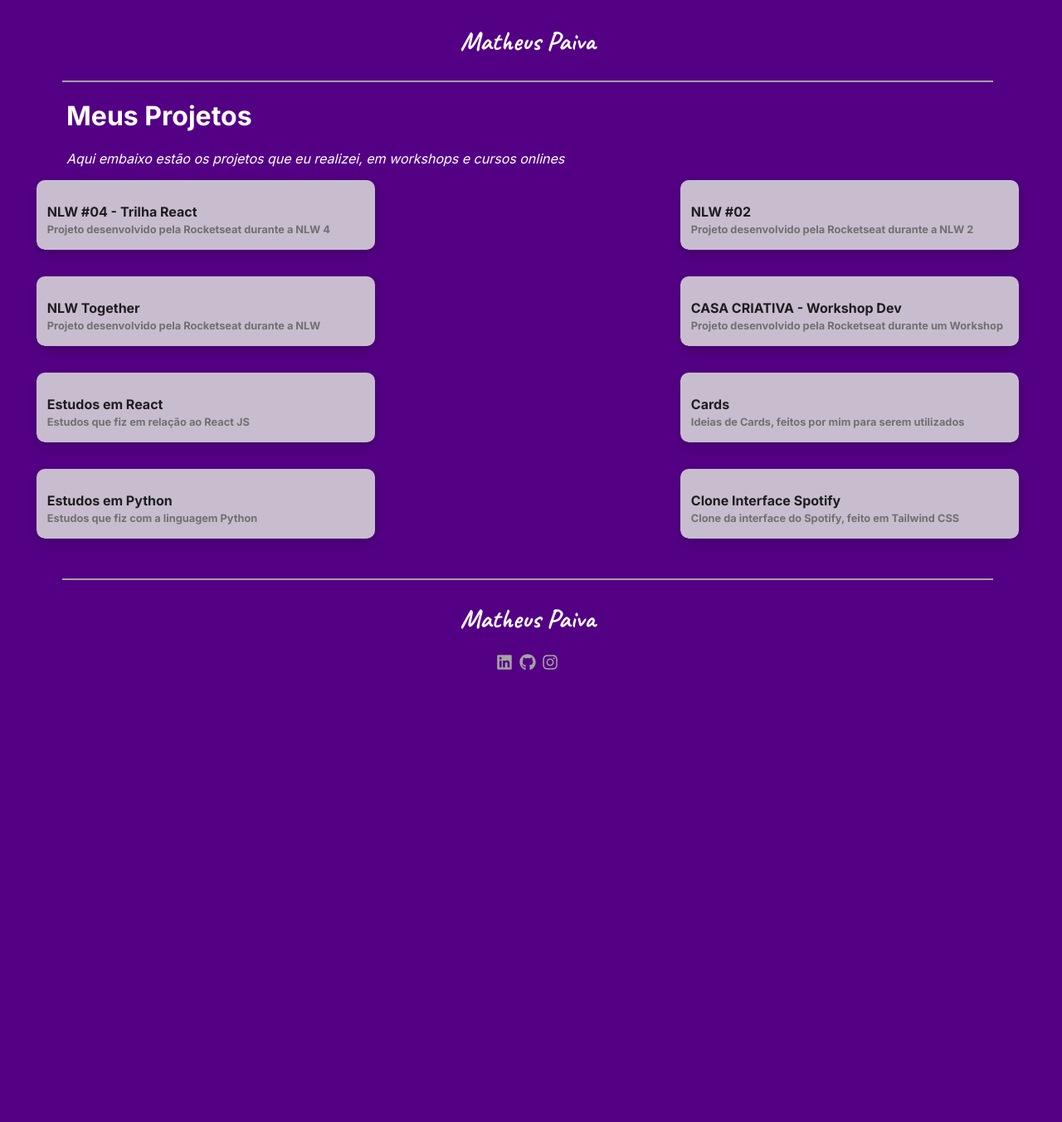
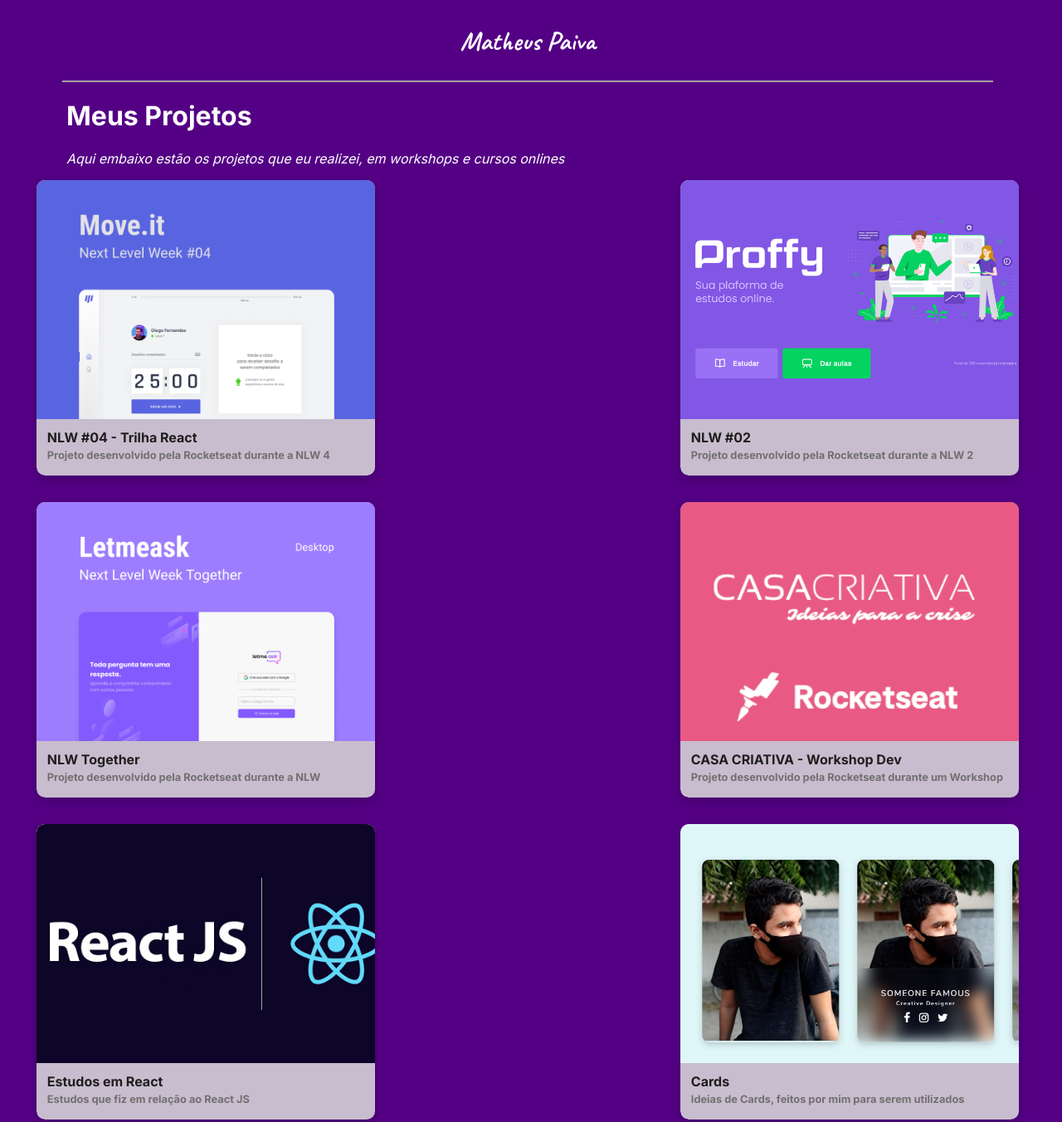
Before and after one commit to matheuspaiva1/portfolio, a plain HTML site: page src/pages/projects.html in a window 1280 px wide. Shown: the top 1352 px of the page at 83% size. Before the commit the page ends 821 px from the top, so only its background shows below. Drawn offline with Linux system fonts and the light colour scheme; the site is published under a folder, as on GitHub Pages, so addresses that start at the root find nothing.

Commit message:
alteração

```diff
--- a/src/pages/projects.html
+++ b/src/pages/projects.html
@@ -43,7 +43,7 @@
       <div class="card">
         <a href="https://github.com/matheuspaiva1/NLW4-react">
           <div class="image">
-            <img src="/src/pages/assets/moveIt.png" alt="">
+            <img src="./moveIt.png" alt="">
           </div>
           <div class="desc">
             <h2>NLW #04 - Trilha React</h2>
@@ -55,7 +55,7 @@
       <div class="card">
         <a href="https://github.com/matheuspaiva1/NLW-2">
           <div class="image">
-            <img src="/src/pages/assets/proffy2.png" alt="">
+            <img src="./proffy2.png" alt="">
           </div>
           <div class="desc">
             <h2>NLW #02</h2>
@@ -69,7 +69,7 @@
       <div class="card">
         <a href="https://github.com/matheuspaiva1/NLW-together">
           <div class="image">
-            <img src="/src/pages/assets/letMeAsk.png" alt="">
+            <img src="./letMeAsk.png" alt="">
           </div>
           <div class="desc">
             <h2>NLW Together</h2>
@@ -81,7 +81,7 @@
       <div class="card">
         <a href="https://github.com/matheuspaiva1/CASA-CRIATIVA">
           <div class="image">
-            <img src="/src/pages/assets/casa-criativa2.png" alt="">
+            <img src="./casa-criativa2.png" alt="">
           </div>
           <div class="desc">
             <h2>CASA CRIATIVA - Workshop Dev</h2>
@@ -95,7 +95,7 @@
       <div class="card">
         <a href="https://github.com/matheuspaiva1/curso-react">
           <div class="image">
-            <img src="/src/pages/assets/reactJS2.png" alt="">
+            <img src="./reactJS2.png" alt="">
           </div>
           <div class="desc">
             <h2>Estudos em React</h2>
@@ -107,7 +107,7 @@
       <div class="card">
         <a href="https://github.com/matheuspaiva1/cards-css">
           <div class="image">
-            <img src="/src/pages/assets/cards.png" alt="">
+            <img src="./cards.png" alt="">
           </div>
           <div class="desc">
             <h2>Cards</h2>
@@ -121,7 +121,7 @@
       <div class="card">
         <a href="https://github.com/matheuspaiva1/StudiesPhyton">
           <div class="image">
-            <img src="/src/pages/assets/python31.png" alt="">
+            <img src="./python31.png" alt="">
           </div>
           <div class="desc">
             <h2>Estudos em Python</h2>
@@ -133,7 +133,7 @@
       <div class="card">
         <a href="https://github.com/matheuspaiva1/clone-spotify-tailwind">
           <div class="image">
-            <img src="/src/pages/assets/spotify.jpg" alt="">
+            <img src="./spotify.jpg" alt="">
           </div>
           <div class="desc">
             <h2>Clone Interface Spotify</h2>
```
Also changed, not shown: src/pages/cards.png (renamed from src/pages/assets/cards.png), src/pages/casa-criativa.png (renamed from src/pages/assets/casa-criativa.png), src/pages/casa-criativa2.png (renamed from src/pages/assets/casa-criativa2.png), src/pages/eu.jfif (renamed from src/pages/assets/eu.jfif), src/pages/letMeAsk.png (renamed from src/pages/assets/letMeAsk.png), src/pages/moveIt.png (renamed from src/pages/assets/moveIt.png), src/pages/proffy.png (renamed from src/pages/assets/proffy.png), src/pages/proffy2.png (renamed from src/pages/assets/proffy2.png), src/pages/python.png (renamed from src/pages/assets/python.png), src/pages/python2.png (renamed from src/pages/assets/python2.png), src/pages/python3.png (renamed from src/pages/assets/python3.png), src/pages/python31.png (renamed from src/pages/assets/python31.png), src/pages/reactJS.png (renamed from src/pages/assets/reactJS.png), src/pages/reactJS2.png (renamed from src/pages/assets/reactJS2.png), 1 more files.
